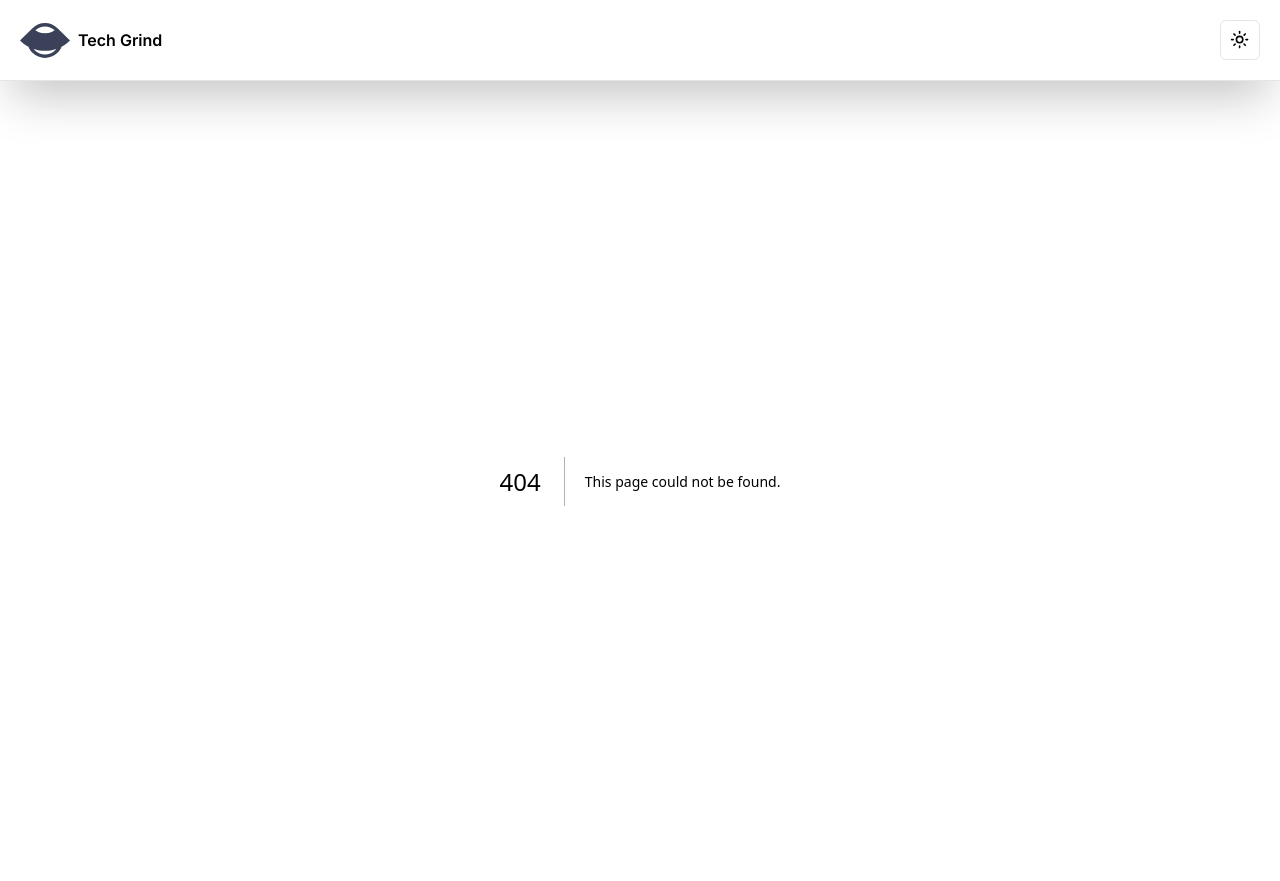
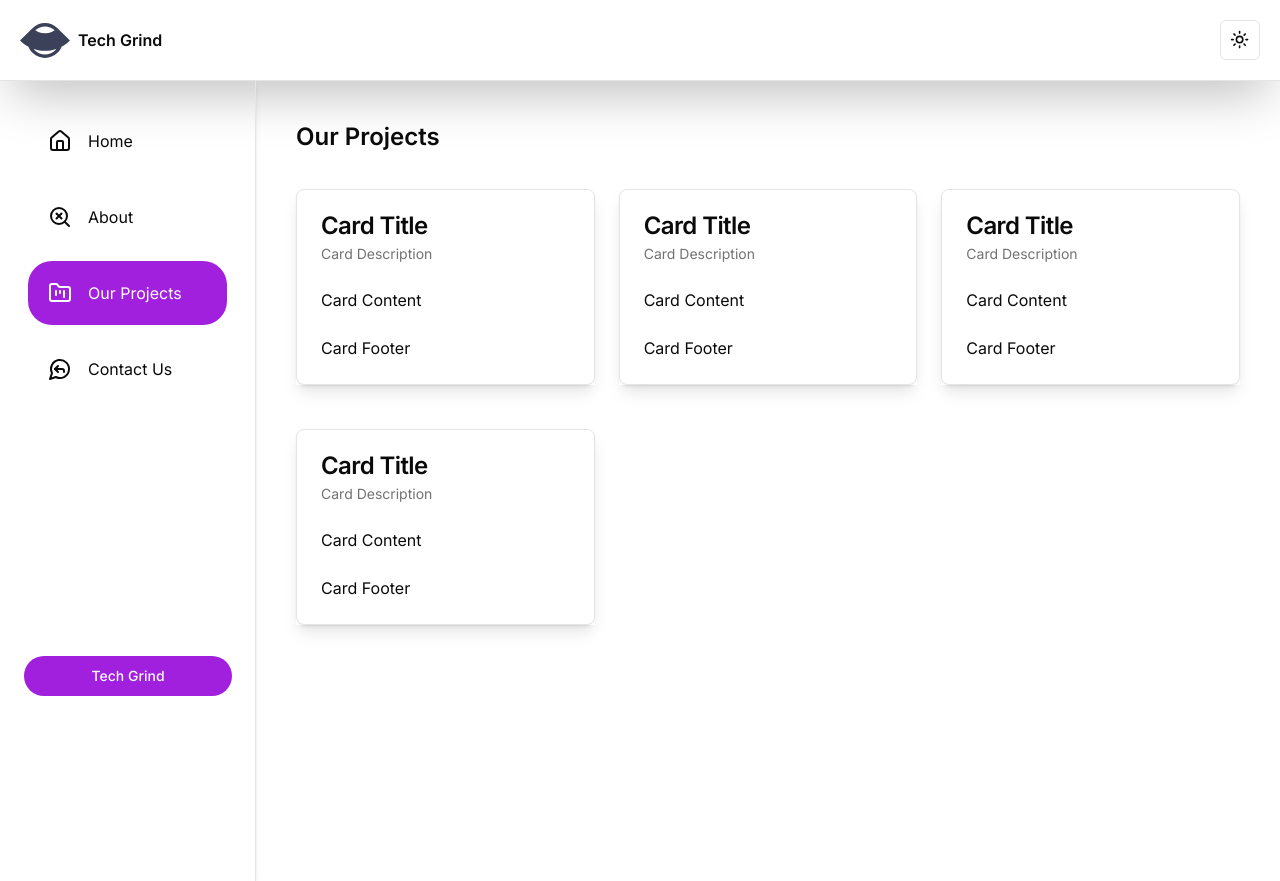
Before and after one commit to Iamtheusername112/Tech-Grind, a Next.js app: page /check-us-out/projects in a window 1280 px wide. Before the commit this address had no page. After the commit the page ends 800 px from the top, so only its background shows below. Built offline with nearby package versions, Linux system fonts and the light colour scheme.

Commit message:
implementing the check us out section

```diff
--- /dev/null
+++ b/app/_components/ProjectCards.tsx
@@ -0,0 +1,74 @@
+import React from "react";
+import {
+  Card,
+  CardContent,
+  CardDescription,
+  CardFooter,
+  CardHeader,
+  CardTitle,
+} from "@/components/ui/card";
+
+function ProjectCards() {
+  return (
+    <div className="grid grid-cols-2 gap-6 md:grid-cols-3">
+      <div className="mt-5 gap-6 shadow-lg">
+        <Card>
+          <CardHeader>
+            <CardTitle>Card Title</CardTitle>
+            <CardDescription>Card Description</CardDescription>
+          </CardHeader>
+          <CardContent>
+            <p>Card Content</p>
+          </CardContent>
+          <CardFooter>
+            <p>Card Footer</p>
+          </CardFooter>
+        </Card>
+      </div>
+      <div className="mt-5 gap-6  shadow-lg">
+        <Card>
+          <CardHeader>
+            <CardTitle>Card Title</CardTitle>
+            <CardDescription>Card Description</CardDescription>
+          </CardHeader>
+          <CardContent>
+            <p>Card Content</p>
+          </CardContent>
+          <CardFooter>
+            <p>Card Footer</p>
+          </CardFooter>
+        </Card>
+      </div>
+      <div className="mt-5 gap-6 shadow-lg">
+        <Card>
+          <CardHeader>
+            <CardTitle>Card Title</CardTitle>
+            <CardDescription>Card Description</CardDescription>
+          </CardHeader>
+          <CardContent>
+            <p>Card Content</p>
+          </CardContent>
+          <CardFooter>
+            <p>Card Footer</p>
+          </CardFooter>
+        </Card>
+      </div>
+      <div className="mt-5 gap-6 shadow-lg">
+        <Card>
+          <CardHeader>
+            <CardTitle>Card Title</CardTitle>
+            <CardDescription>Card Description</CardDescription>
+          </CardHeader>
+          <CardContent>
+            <p>Card Content</p>
+          </CardContent>
+          <CardFooter>
+            <p>Card Footer</p>
+          </CardFooter>
+        </Card>
+      </div>
+    </div>
+  );
+}
+
+export default ProjectCards;
--- /dev/null
+++ b/app/check-us-out/about/page.tsx
@@ -0,0 +1,17 @@
+import React from "react";
+
+function AboutUs() {
+  return (
+    <div className="p-10">
+      <h1 className="text-2xl font-semibold mb-4">About Us Page</h1>
+      <p>
+        Lorem ipsum dolor sit amet consectetur adipisicing elit. Vero autem
+        dicta illo facere quo rerum voluptatum nesciunt fugit! Mollitia quae
+        aliquid reprehenderit voluptas incidunt quod dolorum eaque perferendis
+        eveniet soluta.
+      </p>
+    </div>
+  );
+}
+
+export default AboutUs;
--- /dev/null
+++ b/app/check-us-out/contact/page.tsx
@@ -0,0 +1,17 @@
+import React from "react";
+
+function ContactUs() {
+  return (
+    <div className="p-10">
+      <h1 className="text-2xl font-semibold mb-4">Contact Us</h1>
+      <p>
+        Lorem ipsum dolor sit amet consectetur adipisicing elit. Vero autem
+        dicta illo facere quo rerum voluptatum nesciunt fugit! Mollitia quae
+        aliquid reprehenderit voluptas incidunt quod dolorum eaque perferendis
+        eveniet soluta.
+      </p>
+    </div>
+  );
+}
+
+export default ContactUs;
--- a/app/check-us-out/page.tsx
+++ b/app/check-us-out/page.tsx
@@ -1,7 +1,7 @@
 import React from "react";
 
 function CheckUsOut() {
-  return <div>Check Us out</div>;
+  return <div className="p-10">Check Us out</div>;
 }
 
 export default CheckUsOut;
--- /dev/null
+++ b/app/check-us-out/projects/page.tsx
@@ -0,0 +1,16 @@
+import React from "react";
+
+import ProjectCards from "@/app/_components/ProjectCards";
+
+function OurProjects() {
+  return (
+    <div className="p-10">
+      <h1 className="text-2xl font-semibold mb-4">Our Projects</h1>
+      <div>
+        <ProjectCards />
+      </div>
+    </div>
+  );
+}
+
+export default OurProjects;
--- /dev/null
+++ b/components/ui/card.tsx
@@ -0,0 +1,79 @@
+import * as React from "react"
+
+import { cn } from "@/lib/utils"
+
+const Card = React.forwardRef<
+  HTMLDivElement,
+  React.HTMLAttributes<HTMLDivElement>
+>(({ className, ...props }, ref) => (
+  <div
+    ref={ref}
+    className={cn(
+      "rounded-lg border bg-card text-card-foreground shadow-sm",
+      className
+    )}
+    {...props}
+  />
+))
+Card.displayName = "Card"
+
+const CardHeader = React.forwardRef<
+  HTMLDivElement,
+  React.HTMLAttributes<HTMLDivElement>
+>(({ className, ...props }, ref) => (
+  <div
+    ref={ref}
+    className={cn("flex flex-col space-y-1.5 p-6", className)}
+    {...props}
+  />
+))
+CardHeader.displayName = "CardHeader"
+
+const CardTitle = React.forwardRef<
+  HTMLParagraphElement,
+  React.HTMLAttributes<HTMLHeadingElement>
+>(({ className, ...props }, ref) => (
+  <h3
+    ref={ref}
+    className={cn(
+      "text-2xl font-semibold leading-none tracking-tight",
+      className
+    )}
+    {...props}
+  />
+))
+CardTitle.displayName = "CardTitle"
+
+const CardDescription = React.forwardRef<
+  HTMLParagraphElement,
+  React.HTMLAttributes<HTMLParagraphElement>
+>(({ className, ...props }, ref) => (
+  <p
+    ref={ref}
+    className={cn("text-sm text-muted-foreground", className)}
+    {...props}
+  />
+))
+CardDescription.displayName = "CardDescription"
+
+const CardContent = React.forwardRef<
+  HTMLDivElement,
+  React.HTMLAttributes<HTMLDivElement>
+>(({ className, ...props }, ref) => (
+  <div ref={ref} className={cn("p-6 pt-0", className)} {...props} />
+))
+CardContent.displayName = "CardContent"
+
+const CardFooter = React.forwardRef<
+  HTMLDivElement,
+  React.HTMLAttributes<HTMLDivElement>
+>(({ className, ...props }, ref) => (
+  <div
+    ref={ref}
+    className={cn("flex items-center p-6 pt-0", className)}
+    {...props}
+  />
+))
+CardFooter.displayName = "CardFooter"
+
+export { Card, CardHeader, CardFooter, CardTitle, CardDescription, CardContent }
```
